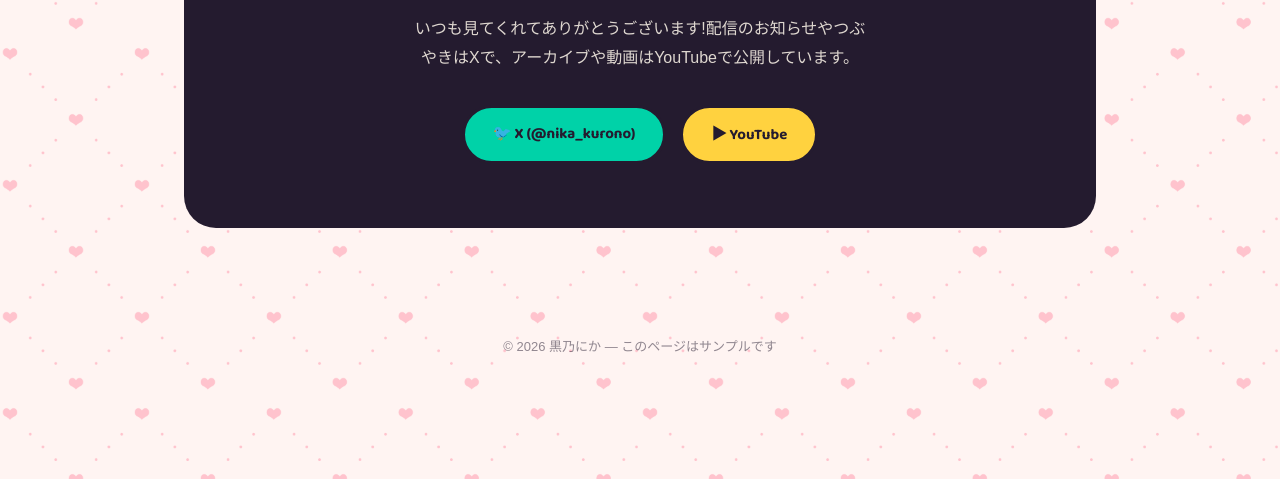
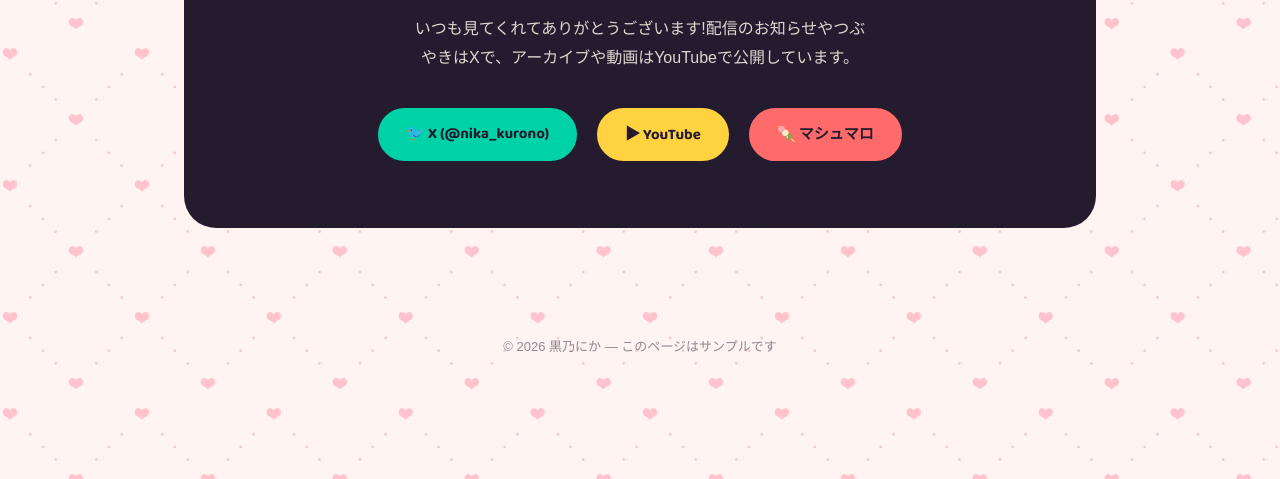
Before and after one commit to nikakurono/nika, a plain HTML site: page contact.html in a window 1280 px wide. Shown: the part 321-800 px from the top of the page. Drawn offline with Linux system fonts and the light colour scheme; a web font is replaced by a local one.

Commit message:
Add files via upload

```diff
--- a/contact.html
+++ b/contact.html
@@ -36,6 +36,7 @@
       <div class="links">
         <a class="link-btn alt" href="https://x.com/nika_kurono" target="_blank" rel="noopener">🐦 X (@nika_kurono)</a>
         <a class="link-btn alt2" href="https://www.youtube.com/@kurononika" target="_blank" rel="noopener">▶ YouTube</a>
+        <a class="link-btn" href="https://marshmallow-qa.com/ns8a7zjwutv8o00?t=nb8gnB&utm_medium=url_text&utm_source=promotion" target="_blank" rel="noopener">🍡 マシュマロ</a>
       </div>
     </div>
   </section>
```
